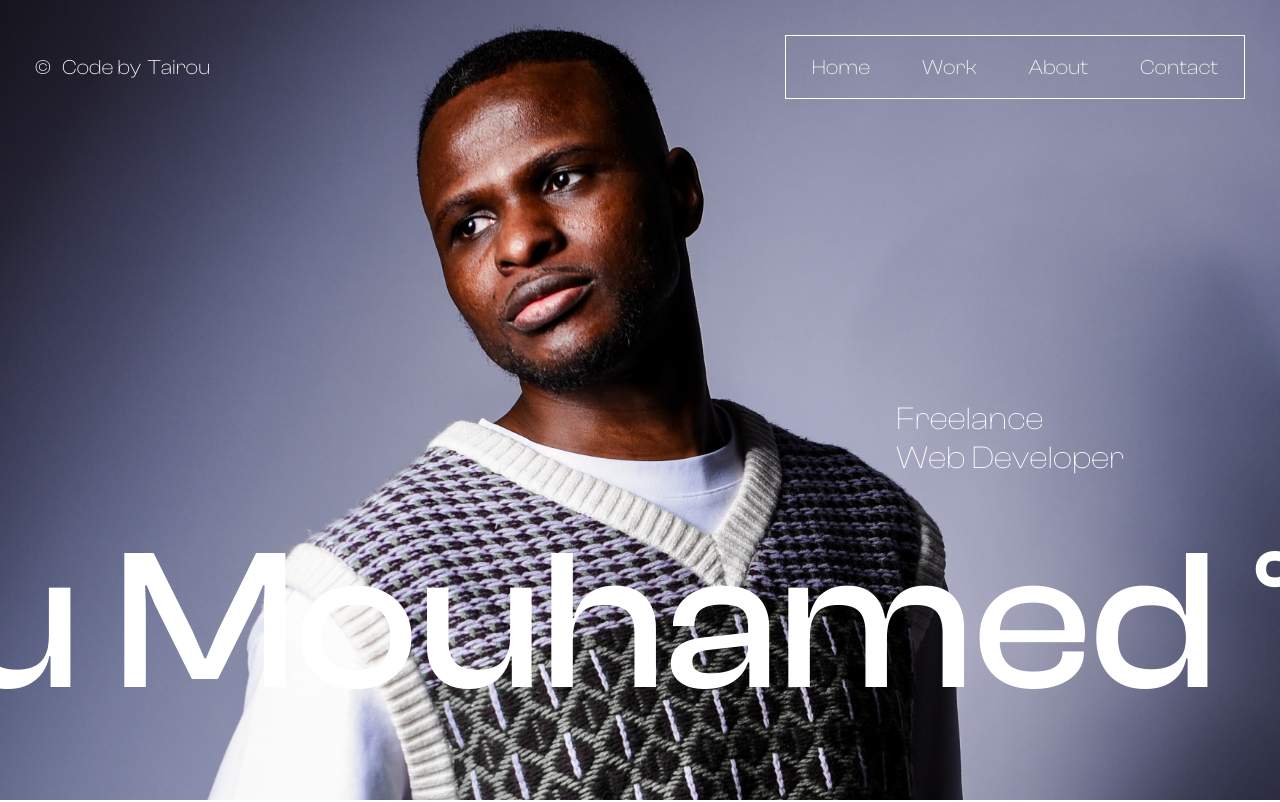
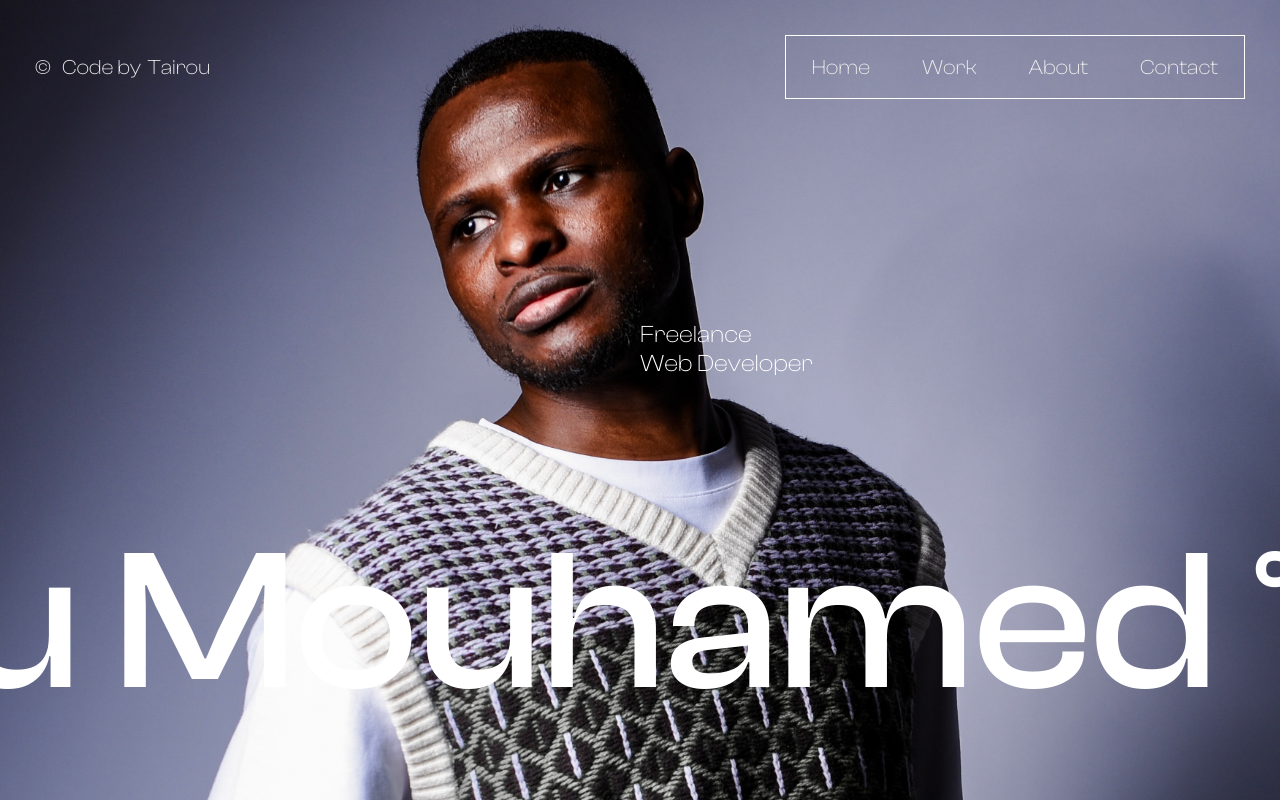
Before and after one commit to tairou97/tairouMPortfolio, a React (Vite) app: page / in a window 1280 px wide. Shown: the top 802 px of the page. Built offline with nearby package versions, Linux system fonts and the light colour scheme.

Commit message:
§change  font

```diff
--- a/src/pages/home/Home.css
+++ b/src/pages/home/Home.css
@@ -10,17 +10,17 @@
 }
 .container .Jobs {
   position: absolute;
-  top: 50%;
-  bottom: 50%;
-  left: 70%;
+  top: 40%;
+  bottom: 70%;
+  left: 50%;
   z-index: 1;
 }
 .container .Jobs .jobsDe {
-  font-size: 2rem;
+  font-size: 1.5em;
   text-shadow: 1px 1px 1px "#000000";
 }
 .container .Jobs .jobsDe h4 {
-  font-weight: 100;
+  font-weight: 300;
   font-family: "ClashDisplay";
   color: #fff;
 }
--- a/src/pages/home/Home.scss
+++ b/src/pages/home/Home.scss
@@ -12,21 +12,23 @@
 
     .Jobs {
         position: absolute;
-        top: 50%;
-        bottom: 50%;
-        left: 70%;
+        top: 40%;
+        bottom: 70%;
+        left: 50%;
 
 
         z-index: 1;
 
         .jobsDe {
-            font-size: 2rem;
+            font-size: 1.5em;
             text-shadow: 1px 1px 1px '#000000';
 
             h4 {
-                font-weight: 100;
+                font-weight: 300;
                 font-family: "ClashDisplay";
                 color: #fff;
+
+
 
                 .jobFr {
                     display: block;
```
Also changed, not shown: 1 other file (tests, documents, lock files or other folders).
